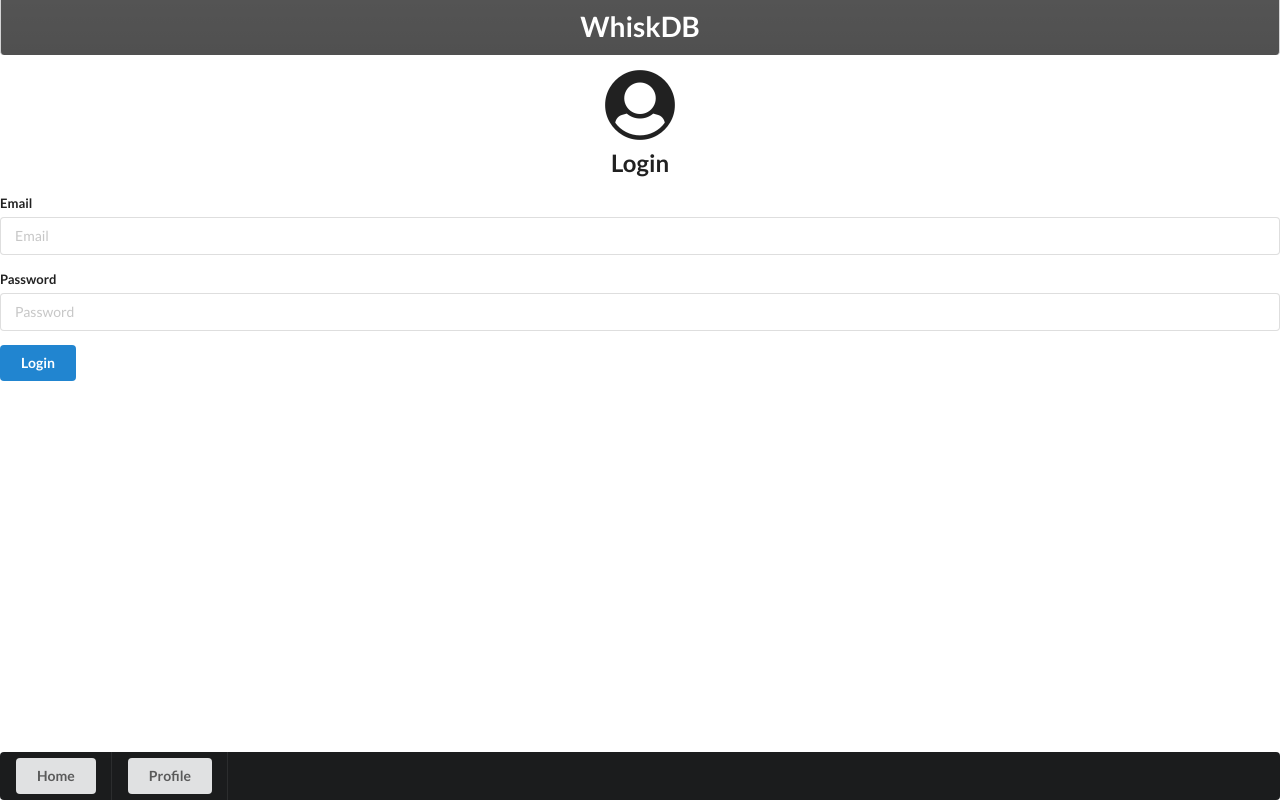
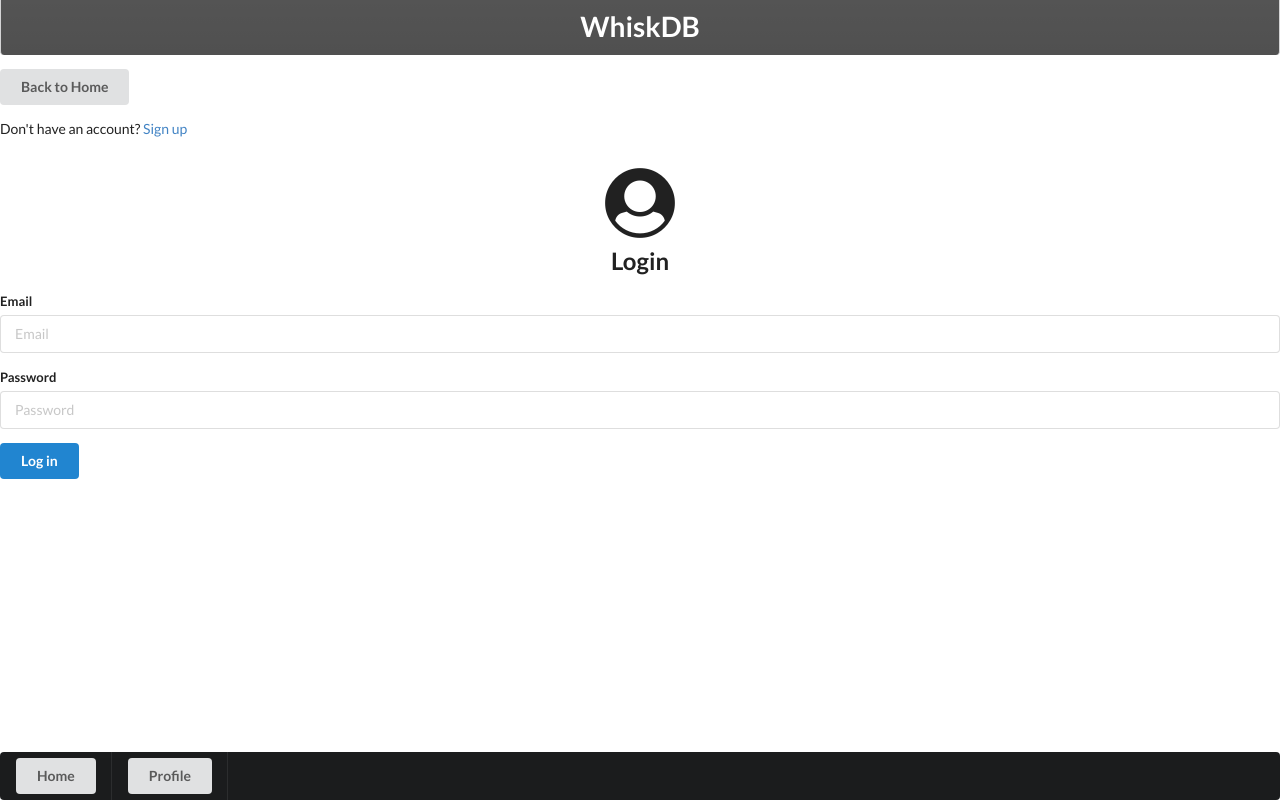
Before and after one commit to MikeBilyeu/WhiskDB, a React (Create React App) app in the folder client/: page /login in a window 1280 px wide. Built offline with nearby package versions, Linux system fonts and the light colour scheme.

Commit message:
updated login component

```diff
--- a/client/src/components/auth/Login.js
+++ b/client/src/components/auth/Login.js
@@ -1,42 +1,40 @@
-import React from "react";
+import React, { Component } from "react";
+import { Link } from "react-router-dom";
 
 import axios from "axios";
 
-class Login extends React.Component {
-  state = { email: "", password: "" };
-
-  onEmailChange = e => {
-    this.setState({ email: e.target.value });
+class Login extends Component {
+  state = {
+    email: "",
+    password: "",
+    errors: []
   };
 
-  onPasswordChange = e => {
-    this.setState({ password: e.target.value });
+  onInputChange = e => {
+    this.setState({ [e.target.id]: e.target.value });
   };
 
   onFormSubmit = e => {
     e.preventDefault();
     console.log("onFormSubit");
-    axios
-      .post("/api/users/login", {
-        email: this.state.email,
-        password: this.state.password
-      })
-      .then(res => {
-        if (res.data) {
-          console.log("success");
-          console.log(res.data);
-        } else {
-          console.log("ERROR");
-        }
-      })
-      .catch(err => {
-        console.log(err);
-      });
+
+    const loginData = {
+      email: this.state.email,
+      password: this.state.password
+    };
+    console.log(loginData);
   };
 
   render() {
+    const { errors } = this.state;
     return (
-      <form className="ui form" onSubmit={this.onFormSubmit}>
+      <form noValidate className="ui form" onSubmit={this.onFormSubmit}>
+        <Link to="/" className="ui button">
+          Back to Home
+        </Link>
+        <p>
+          Don't have an account? <Link to="/sign-up">Sign up</Link>
+        </p>
         <h2 className="ui center aligned icon header">
           <i className="user circle icon" />
           Login
@@ -45,24 +43,26 @@ class Login extends React.Component {
           <label>Email</label>
           <input
             value={this.state.email}
-            onChange={this.onEmailChange}
+            onChange={this.onInputChange}
             type="text"
-            name="email"
+            id="email"
             placeholder="Email"
+            errors={errors.email}
           />
         </div>
         <div className="field">
           <label>Password</label>
           <input
             value={this.state.password}
-            onChange={this.onPasswordChange}
+            onChange={this.onInputChange}
             type="password"
-            name="password"
+            id="password"
             placeholder="Password"
+            errors={errors.password}
           />
         </div>
         <button className="ui button blue" type="submit">
-          Login
+          Log in
         </button>
       </form>
     );
```
